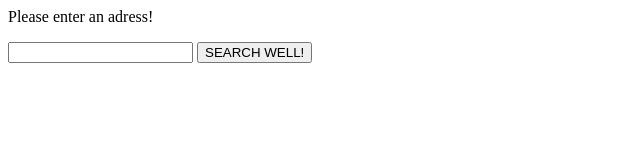
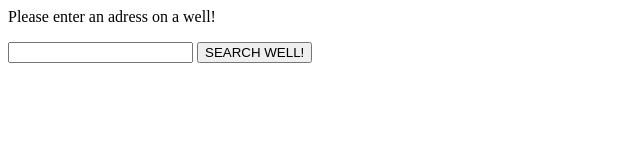
Before and after one commit to javierzillo11/udemy-geo, a website: page index.html in a window 1280 px wide. Shown: the full height of the page, 0-640 px from the left. Drawn offline with Linux system fonts and the light colour scheme; some packages are replaced by stand-ins of ours.

Commit message:
1 file modified

```diff
--- a/index.html
+++ b/index.html
@@ -8,7 +8,7 @@
 </head>
 <body>
 <div id = "map">
-  <p>Please enter an adress!</p>
+  <p>Please enter an adress on a well!</p>
   </div>
     <form>
       <input type="text"id="adress">
```
